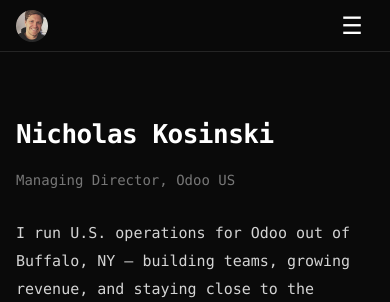
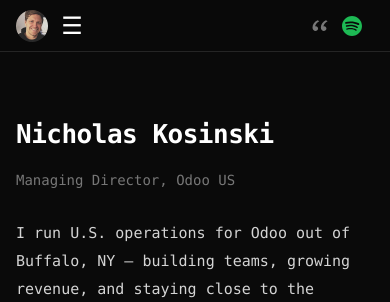
Before and after one commit to nko614/kosinski-website, a Flask app: page / in a window 390 px wide. Shown: the top 302 px of the page. Run offline with Flask 3, Linux system fonts and the light colour scheme; some libraries are stand-ins or nearby versions.

Commit message:
Show quote and Spotify widgets on mobile nav

```diff
--- a/static/css/style.css
+++ b/static/css/style.css
@@ -1348,7 +1348,17 @@ footer a:hover {
     }
 
     .nav-widgets {
-        display: none;
+        margin-left: auto;
+        margin-right: 12px;
+        gap: 12px;
+    }
+
+    .widget-tooltip {
+        right: -60px;
+    }
+
+    .song-tooltip {
+        width: 280px;
     }
 
     .menu-toggle {
```
